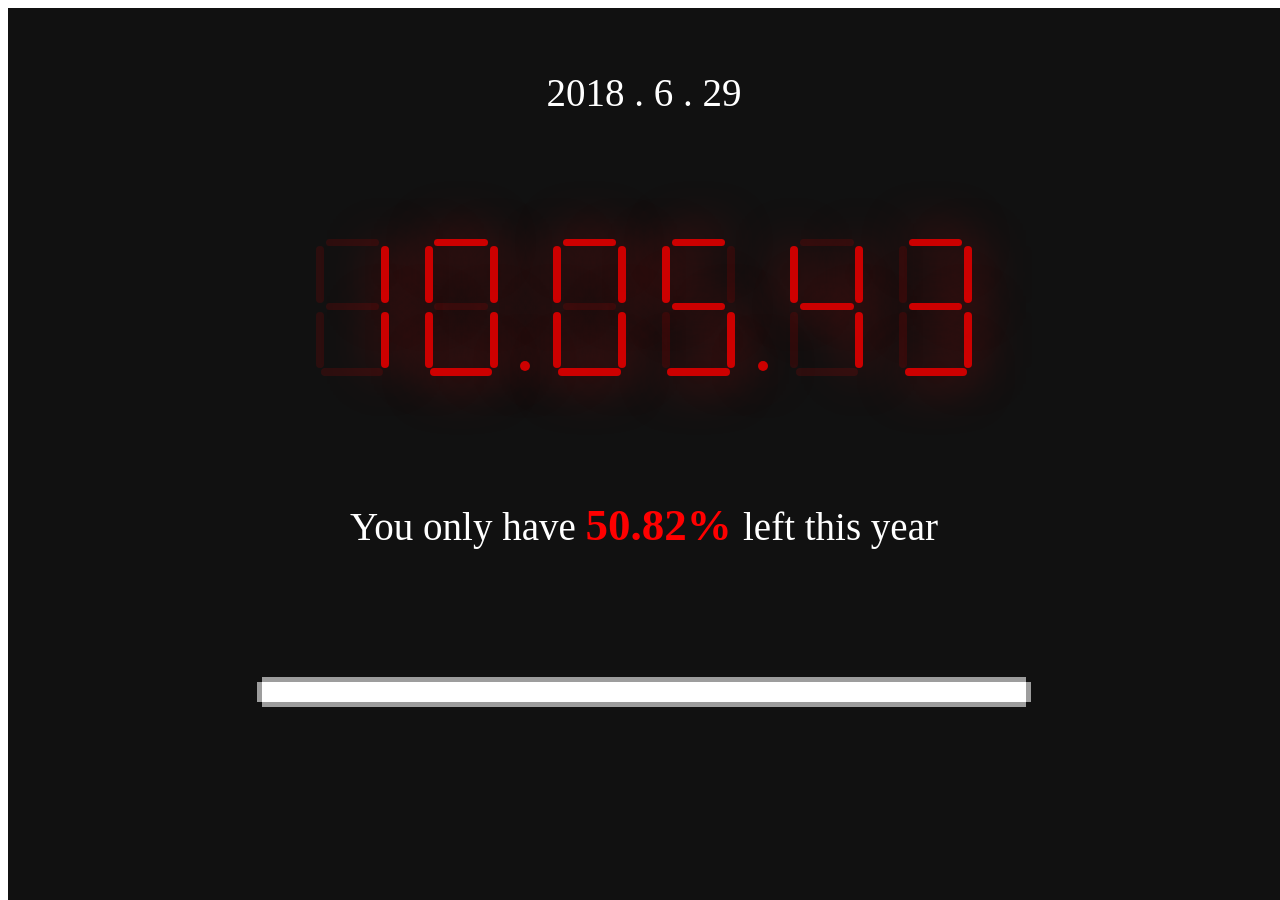
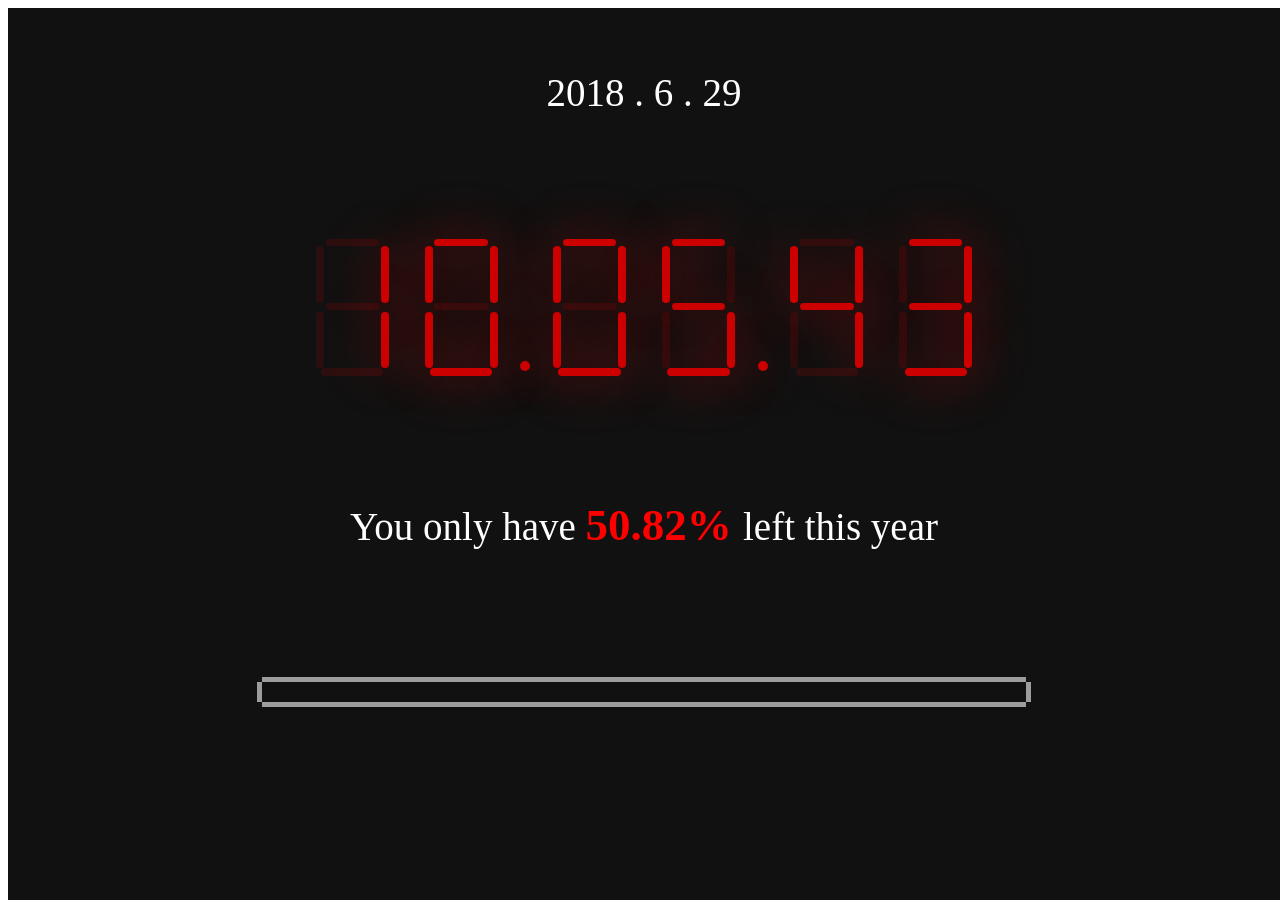
Before and after one commit to Xiphoray/Xiphoray.github.io, a Jekyll site: the page bored/timer.html, which Jekyll copies as it is, in a window 1280 px wide. Built offline with Jekyll 4.4.1, drawn with Linux system fonts in a browser that asks for light colours.

Commit message:
color change

```diff
--- a/bored/timer.html
+++ b/bored/timer.html
@@ -12,7 +12,7 @@
 		}
 		.progress{
 		    height: 30px;
-		    background: #fff;
+		    background: #38303000;
 		    border-top: 5px solid #9d9d9d;
 		    border-bottom: 5px solid #9d9d9d;
 		    border-radius: 0;
```
